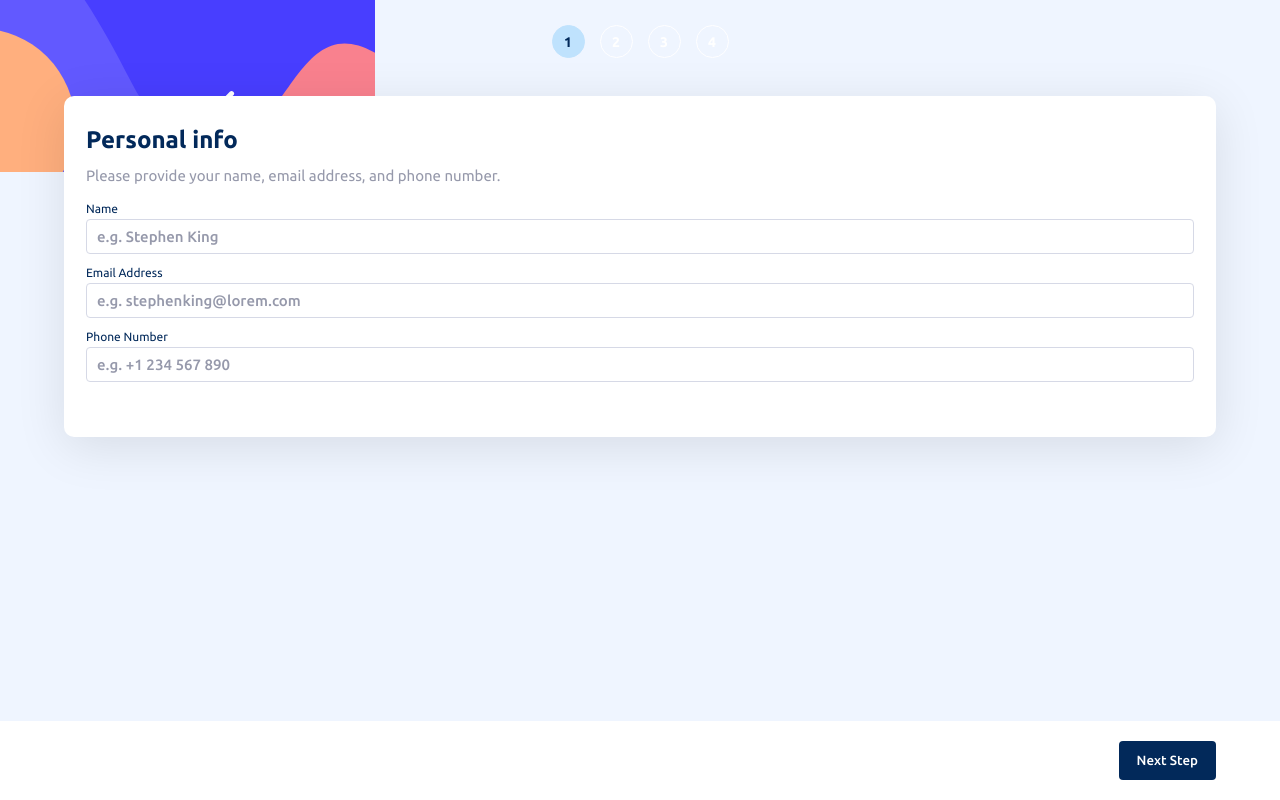
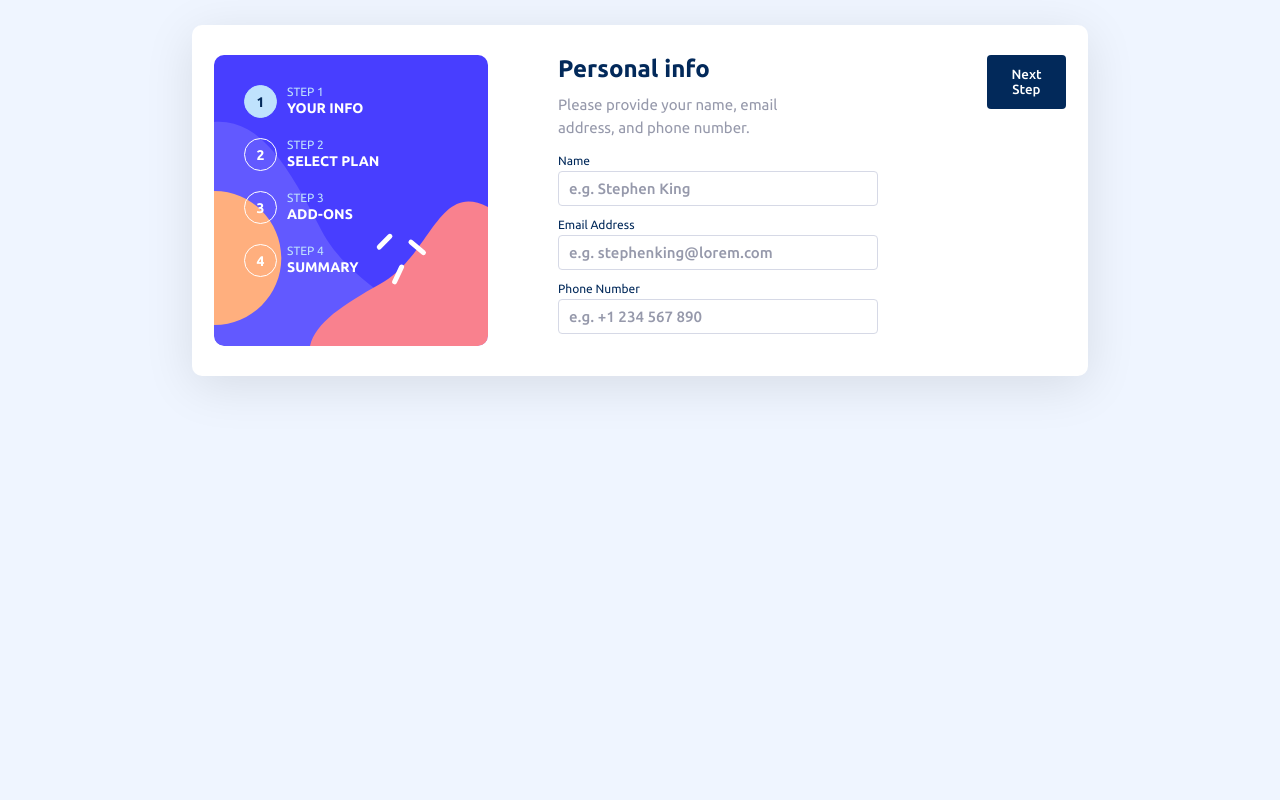
Before and after one commit to dilleswararao12/multi-step-form, a plain HTML site: page index.html in a window 1280 px wide. Drawn offline with Linux system fonts and the light colour scheme.

Commit message:
added media queries for styling

```diff
--- a/index.html
+++ b/index.html
@@ -23,6 +23,55 @@
         <li class="steps-list-mobile__item"><p>4</p></li>
       </ul>
       <div class="form-container">
+        <div class="steps-list-desktop__cont">
+          <ul class="steps-list-desktop__list">
+            <li class="steps-list-desktop__item">
+              <div class="steps-list-desktop__item-number">
+                <p>1</p>
+              </div>
+
+              <div class="steps-list-desktop__item-text-cont">
+                <p class="steps-list-desktop__item-text-step">STEP 1</p>
+                <p class="steps-list-desktop__item-text-description">
+                  YOUR INFO
+                </p>
+              </div>
+            </li>
+            <li class="steps-list-desktop__item">
+              <div class="steps-list-desktop__item-number">
+                <p>2</p>
+              </div>
+
+              <div class="steps-list-desktop__item-text-cont">
+                <p class="steps-list-desktop__item-text-step">STEP 2</p>
+                <p class="steps-list-desktop__item-text-description">
+                  SELECT PLAN
+                </p>
+              </div>
+            </li>
+            <li class="steps-list-desktop__item">
+              <div class="steps-list-desktop__item-number">
+                <p>3</p>
+              </div>
+
+              <div class="steps-list-desktop__item-text-cont">
+                <p class="steps-list-desktop__item-text-step">STEP 3</p>
+                <p class="steps-list-desktop__item-text-description">ADD-ONS</p>
+              </div>
+            </li>
+            <li class="steps-list-desktop__item">
+              <div class="steps-list-desktop__item-number">
+                <p>4</p>
+              </div>
+
+              <div class="steps-list-desktop__item-text-cont">
+                <p class="steps-list-desktop__item-text-step">STEP 4</p>
+                <p class="steps-list-desktop__item-text-description">SUMMARY</p>
+              </div>
+            </li>
+          </ul>
+        </div>
+        <div class="forms-container">
           <form id="personal-info-form" class="section">
             <div class="form-heading-cont">
               <h2 class="form-heading-cont__header">Personal info</h2>
@@ -107,7 +156,9 @@
                     >
                       $9/mo
                     </p>
-                  <p class="select-your-plan-form__item-free">2 months free</p>
+                    <p class="select-your-plan-form__item-free">
+                      2 months free
+                    </p>
                   </div>
                 </div>
               </div>
@@ -125,7 +176,9 @@
                     >
                       $12/mo
                     </p>
-                  <p class="select-your-plan-form__item-free">2 months free</p>
+                    <p class="select-your-plan-form__item-free">
+                      2 months free
+                    </p>
                   </div>
                 </div>
               </div>
@@ -140,7 +193,9 @@
                     >
                       $15/mo
                     </p>
-                  <p class="select-your-plan-form__item-free">2 months free</p>
+                    <p class="select-your-plan-form__item-free">
+                      2 months free
+                    </p>
                   </div>
                 </div>
               </div>
@@ -228,7 +283,9 @@
               <div class="summary-section__cont-options">
                 <div class="summary-section__cont-options-primary">
                   <div>
-                  <p class="summary-section__primary-text">Arcade (Monthly)</p>
+                    <p class="summary-section__primary-text">
+                      Arcade (Monthly)
+                    </p>
                     <p
                       class="summary-section__primary-change"
                       tabindex="0"
@@ -241,15 +298,24 @@
                 </div>
                 <hr />
                 <div class="summary-section__add-ons">
-                <div class="summary-section__add-ons-cont" id="summary-online">
+                  <div
+                    class="summary-section__add-ons-cont"
+                    id="summary-online"
+                  >
                     <p class="summary-section__add-ons-text">Online service</p>
                     <p class="summary-section__add-ons-price">+$1/mo</p>
                   </div>
-                <div class="summary-section__add-ons-cont" id="summary-storage">
+                  <div
+                    class="summary-section__add-ons-cont"
+                    id="summary-storage"
+                  >
                     <p class="summary-section__add-ons-text">Larger storage</p>
                     <p class="summary-section__add-ons-price">+$2/mo</p>
                   </div>
-                <div class="summary-section__add-ons-cont" id="summary-custom">
+                  <div
+                    class="summary-section__add-ons-cont"
+                    id="summary-custom"
+                  >
                     <p class="summary-section__add-ons-text">
                       Customizable profile
                     </p>
@@ -274,12 +340,13 @@
               <h2>Thank you!</h2>
               <p>
                 Thanks for confirming your subscription! We hope you have fun
-              using our platform. If you ever need support, please feel free to
-              email us at support@loremgaming.com.
+                using our platform. If you ever need support, please feel free
+                to email us at support@loremgaming.com.
               </p>
             </div>
           </div>
-        <main>
+        </div>
+        <div>
           <div class="nav-mobile">
             <div>
               <p class="back-par" role="button" tabindex="0">Go Back</p>
@@ -290,7 +357,7 @@
           <body>
             <html></html>
           </body>
-        </main>
+        </div>
       </div>
     </main>
   </body>
--- a/js/controller.js
+++ b/js/controller.js
@@ -120,6 +120,23 @@ function renderFinalPrice() {
     model.state.isMonthly
   );
 }
+
+function controlResize() {
+  window.addEventListener("resize", () => {
+    if (window.innerWidth >= "950") {
+      console.log(window.innerWidth);
+      sectionViewer.formsContainer.insertAdjacentElement(
+        "beforeend",
+        navigationViewer.navMobileEl
+      );
+    } else {
+      sectionViewer.mainElement.insertAdjacentElement(
+        "beforeend",
+        navigationViewer.navMobileEl
+      );
+    }
+  });
+}
 function init() {
   navigationViewer.addHandlerRender(controlRender);
   navigationViewer.addHandlerNextClick(controlNextButton);
@@ -129,6 +146,7 @@ function init() {
   planViewer.addHandlerCheckClick(controlMonthlyRender);
   addonViewer.addHandlerClickCheckBox(controlCheckBoxState);
   summaryViewer.addHandlerChangeElClick(controlChangeEl);
+  controlResize();
 }
 
 init();
--- a/js/views/navigationViewer.js
+++ b/js/views/navigationViewer.js
@@ -2,6 +2,9 @@ class navigationViewer {
   constructor() {
     this.stepsMobileItems = document.querySelectorAll(
       ".steps-list-mobile__item"
+    );
+    this.stepsDesktopItems = document.querySelectorAll(
+      ".steps-list-desktop__item-number"
     );
     this.nextButton = document.querySelector(".next-step-btn");
     this.backEl = document.querySelector(".back-par");
@@ -35,15 +38,21 @@ class navigationViewer {
   }
 
   stepItemRender(prevElIndex, currElIndex) {
-    const currStepEl =
+    const currStepElMobile =
       prevElIndex === null ? null : this.stepsMobileItems[prevElIndex];
-    if (currStepEl) {
-      currStepEl.classList.remove("active");
+
+    const currStepElDesktop =
+      prevElIndex === null ? null : this.stepsDesktopItems[prevElIndex];
+    if (currStepElMobile) {
+      currStepElMobile.classList.remove("active");
+      currStepElDesktop.classList.remove("active");
       const nextElementPosition = currElIndex;
       this.stepsMobileItems[nextElementPosition].classList.add("active");
+      this.stepsDesktopItems[nextElementPosition].classList.add("active");
       this.renderNavElements(currElIndex);
     } else {
       this.stepsMobileItems[0].classList.add("active");
+      this.stepsDesktopItems[0].classList.add("active");
     }
   }
 
--- a/js/views/sectionViewer.js
+++ b/js/views/sectionViewer.js
@@ -7,6 +7,9 @@ class sectionViewer {
       document.getElementById("summary-section"),
       document.getElementById("thank-you-section"),
     ];
+
+    this.formsContainer = document.querySelector(".forms-container");
+    this.mainElement = document.querySelector("main");
   }
 
   renderSection(prevElIndex, currElIndex) {
--- a/scss/_base.scss
+++ b/scss/_base.scss
@@ -34,6 +34,10 @@ $font-weigths: (
 @mixin center() {
   width: 90%;
   margin: 0 auto;
+
+  @include desktop() {
+    width: 70%;
+  }
 }
 
 @mixin focus() {
@@ -43,6 +47,12 @@ $font-weigths: (
 
 @mixin outline() {
   outline: 1px solid $primary-purplish-blue;
+}
+
+@mixin desktop {
+  @media (min-width: 59.375em) {
+    @content;
+  }
 }
 
 * {
@@ -60,7 +70,12 @@ body {
   position: relative;
   background-image: url("../assets/images/bg-sidebar-mobile.svg");
   background-repeat: no-repeat;
+  background-size: contain;
   background-color: $primary-bg;
+
+  @include desktop() {
+    background-image: none;
+  }
 }
 
 main {
--- a/scss/_layout.scss
+++ b/scss/_layout.scss
@@ -6,6 +6,10 @@
   list-style: none;
   gap: 1.5rem;
   margin-bottom: 3.8rem;
+
+  @include desktop() {
+    display: none;
+  }
 }
 
 .steps-list-mobile__item {
@@ -30,6 +34,55 @@
   }
 }
 
+.steps-list-desktop__cont {
+  display: none;
+  background-image: url("../assets/images/bg-sidebar-desktop.svg");
+  background-repeat: no-repeat;
+  background-position: bottom;
+  background-size: cover;
+  padding: 3rem 3rem;
+  width: 45%;
+  border-radius: 1rem;
+  max-width: 27.4rem;
+
+  @include desktop() {
+    display: block;
+  }
+
+  .steps-list-desktop__list {
+    display: flex;
+    flex-direction: column;
+    gap: 2rem;
+    list-style: none;
+  }
+}
+
+.steps-list-desktop__item {
+  display: flex;
+  gap: 1rem;
+
+  #{&}-text-cont {
+    display: flex;
+    flex-direction: column;
+    gap: 0.2rem;
+  }
+
+  #{&}-text-step {
+    font-size: 1.2rem;
+    color: $primary-light-blue;
+  }
+
+  #{&}-text-description {
+    font-size: 1.4rem;
+    color: $neutral-white;
+    font-weight: weight("bold");
+  }
+
+  #{&}-number {
+    @extend .steps-list-mobile__item;
+  }
+}
+
 // FORM CONTAINER
 .form-container {
   @include center();
@@ -37,6 +90,13 @@
   padding: 3rem 2.2rem;
   border-radius: 1rem;
   box-shadow: 0rem 1rem 5rem rgba(0, 0, 0, 0.1);
+  max-width: 54rem;
+
+  @include desktop() {
+    display: flex;
+    gap: 7rem;
+    max-width: 94rem;
+  }
 }
 
 .personal-info-form__cont {
@@ -419,6 +479,11 @@
   left: 0;
   bottom: 0;
 
+  @include desktop() {
+    padding: 0;
+    position: static;
+  }
+
   .next-step-btn {
     background-color: $primary-marine-blue;
     &:hover {
@@ -445,6 +510,10 @@
     align-items: center;
     justify-content: space-between;
 
+    @include desktop() {
+      width: 100%;
+    }
+
     p {
       font-weight: weight("medium");
       color: $neutral-cool-gray;
```
Also changed, not shown: dist/css/main.css, 1 other file. Lines whose indentation alone changed are shown as unchanged.
